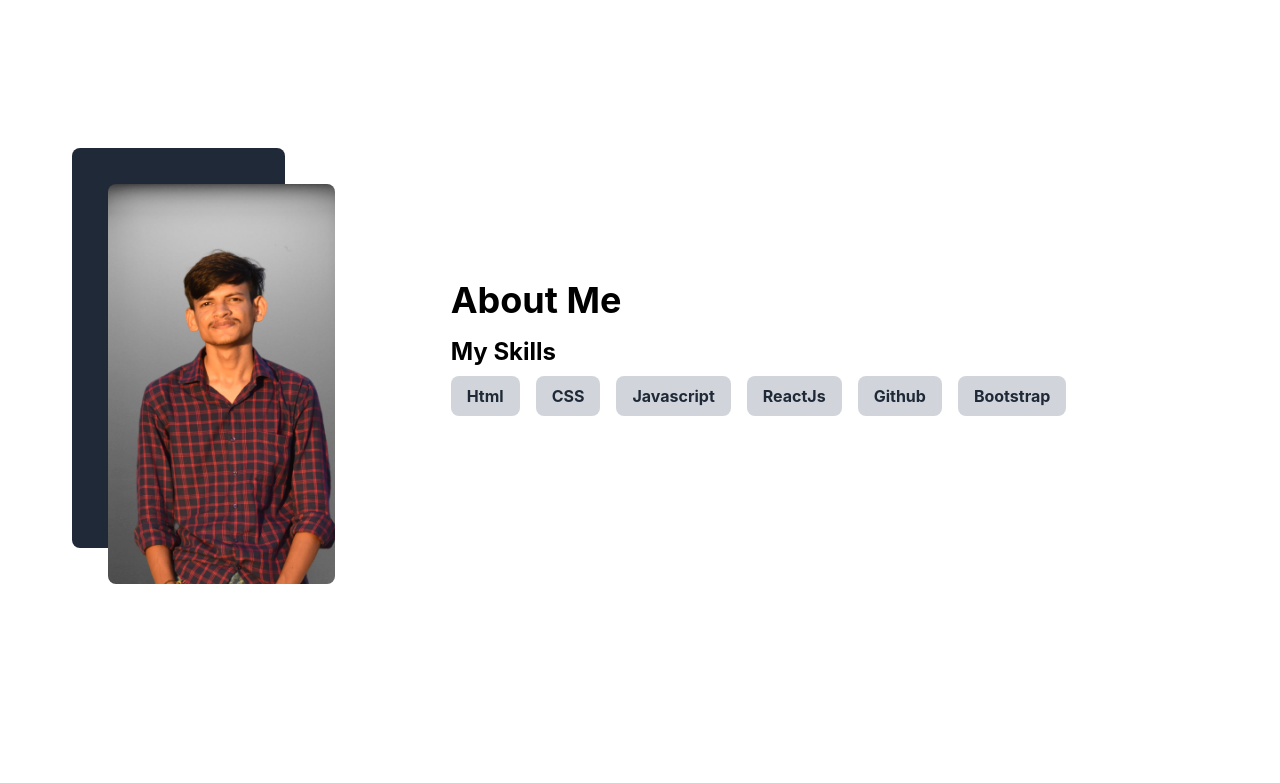
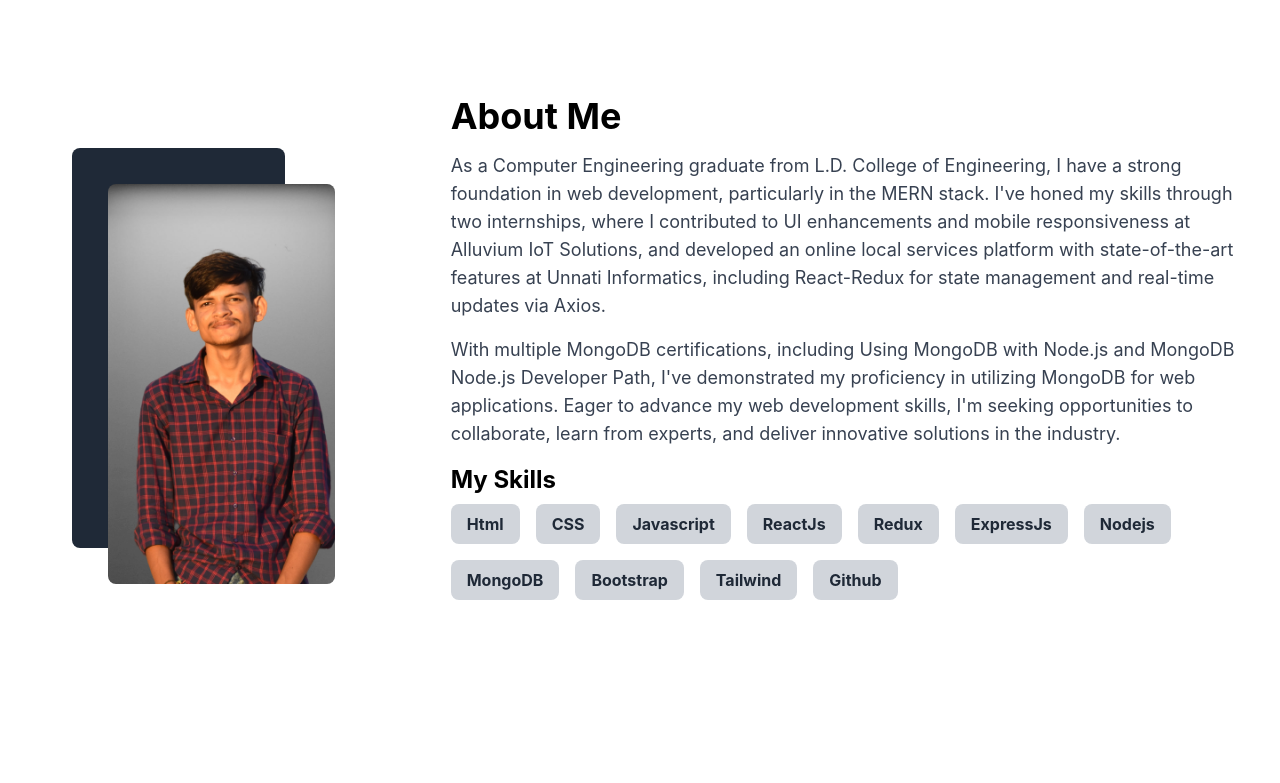
Before and after one commit to NiravRathva/My_Portfolio, a React (Create React App) app: page / in a window 1280 px wide. Shown: the part 852-1635 px from the top of the page. Built offline with nearby package versions, Linux system fonts and the light colour scheme.

Commit message:
refactored about component

```diff
--- a/src/Component/About.js
+++ b/src/Component/About.js
@@ -15,7 +15,10 @@ const About = () => {
       <div className="w-full md:w-2/3 p-2 md:p-4 lg:p-6">
         <h1 className="text-3xl md:text-4xl font-bold mb-4">About Me</h1>
         {/* summary  */}
-
+        <p className="text-base md:text-lg text-gray-700 mb-4">
+        As a Computer Engineering graduate from L.D. College of Engineering, I have a strong foundation in web development, particularly in the MERN stack. I've honed my skills through two internships, where I contributed to UI enhancements and mobile responsiveness at Alluvium IoT Solutions, and developed an online local services platform with state-of-the-art features at Unnati Informatics, including React-Redux for state management and real-time updates via Axios.
+        </p>
+        <p className="text-base md:text-lg text-gray-700 mb-4">With multiple MongoDB certifications, including Using MongoDB with Node.js and MongoDB Node.js Developer Path, I've demonstrated my proficiency in utilizing MongoDB for web applications. Eager to advance my web development skills, I'm seeking opportunities to collaborate, learn from experts, and deliver innovative solutions in the industry.</p>
         {/* skills  */}
         <h2 className="text-xl md:text-2xl font-bold mb-2">My Skills</h2>
         <div className="flex flex-wrap gap-2 md:gap-4">
@@ -32,10 +35,23 @@ const About = () => {
             ReactJs
           </div>
           <div className="bg-gray-300 py-2 px-4 rounded-lg text-gray-800 font-bold text-sm md:text-base">
-            Github
+            Redux
           </div>
           <div className="bg-gray-300 py-2 px-4 rounded-lg text-gray-800 font-bold text-sm md:text-base">
+            ExpressJs
+          </div><div className="bg-gray-300 py-2 px-4 rounded-lg text-gray-800 font-bold text-sm md:text-base">
+            Nodejs
+            </div><div className="bg-gray-300 py-2 px-4 rounded-lg text-gray-800 font-bold text-sm md:text-base">
+            MongoDB
+            </div>
+          <div className="bg-gray-300 py-2 px-4 rounded-lg text-gray-800 font-bold text-sm md:text-base">
             Bootstrap
+          </div>
+          <div className="bg-gray-300 py-2 px-4 rounded-lg text-gray-800 font-bold text-sm md:text-base">
+            Tailwind
+          </div>
+          <div className="bg-gray-300 py-2 px-4 rounded-lg text-gray-800 font-bold text-sm md:text-base">
+            Github
           </div>
         </div>
       </div>
--- a/src/Component/Intro.js
+++ b/src/Component/Intro.js
@@ -9,7 +9,7 @@ const Intro = () => {
       <h1 className="text-base md:text-lg lg:text-xl xl:text-2xl">
         And I'm a Web Developer
       </h1>
-      <button className="mt-4 px-4 md:px-6 lg:px-8 py-2 md:py-2 lg:py-3 bg-blue-500 hover:bg-blue-600 text-white rounded-md text-sm md:text-base">
+      <button  className="bg-gray-300 py-2 px-4 rounded-lg text-gray-800 font-bold text-sm md:text-base mt-4">
         Hire me
       </button>
     </div>
--- a/src/Component/Navbar.js
+++ b/src/Component/Navbar.js
@@ -34,7 +34,7 @@ const Navbar = () => {
           </li>
           <li>
             <a
-              href="/about"
+              href="#about"
               className="text-black  text-base md:text-lg lg:text-lg font-black md:font-bold xl:text-2xl mx-4"
             >
               About
@@ -42,7 +42,7 @@ const Navbar = () => {
           </li>
           <li>
             <a
-              href="/project"
+              href="#Projects"
               className="text-black  text-base md:text-lg lg:text-lg font-black md:font-bold xl:text-2xl mx-4"
             >
               Project
@@ -50,7 +50,7 @@ const Navbar = () => {
           </li>
           <li>
             <a
-              href="/contact"
+              href="#contact"
               className="text-black  text-base md:text-lg lg:text-lg font-black md:font-bold xl:text-2xl mx-4"
             >
               Contact
--- a/src/Component/Projects.js
+++ b/src/Component/Projects.js
@@ -2,13 +2,13 @@ import { projectsData } from "../ProjectData";
 
 const Projects = () => {
   return (
-    <div className="container mx-auto">
+    <div id="Projects" className="container mx-auto ">
       <div className="text-center">
         <h1 className="text-4xl font-bold mt-8">Some of my recent Projects</h1>
       </div>
-      <div className="grid grid-cols-1 md:grid-cols-2 lg:grid-cols-3 gap-4 mt-4">
+      <div className="grid grid-cols-1 md:grid-cols-2 lg:grid-cols-3 gap-4 mt-4 ">
         {projectsData.map((project) => (
-          <div key={project.id} className="bg-white rounded-lg shadow-lg p-4">
+          <div key={project.id} className="bg-white rounded-lg shadow-lg p-4 h-fit">
             <img
               src={project.img}
               alt={project.name}
```
